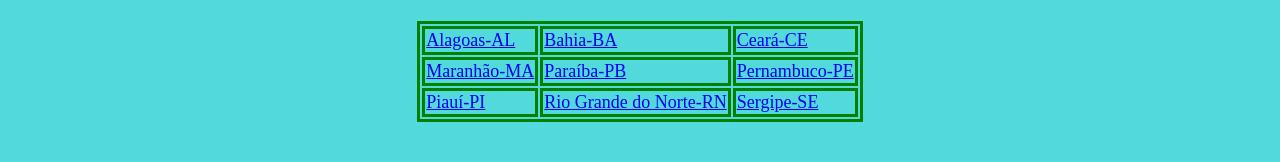
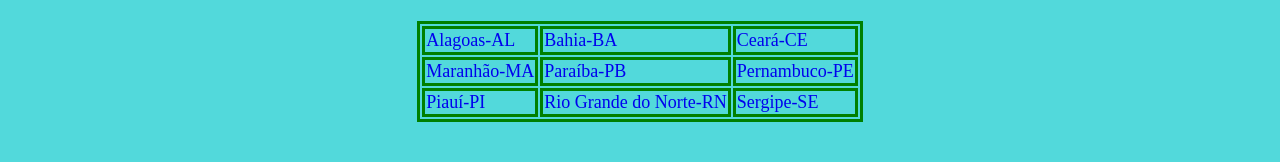
Before and after one commit to nborges-web/prova_css, a plain HTML site: page simbolos.html in a window 1280 px wide. Shown: the part 220-382 px from the top of the page. Drawn offline with Linux system fonts and the light colour scheme.

Commit message:
Update simbolos.html

```diff
--- a/simbolos.html
+++ b/simbolos.html
@@ -17,35 +17,35 @@
         <table class="estados">
             <tr class="estados">
                 <td class="estados">
-                    <a href="https://www.ibge.gov.br/cidades-e-estados/al.html">Alagoas-AL</a>
+                    <a class="link-estados" href="https://www.ibge.gov.br/cidades-e-estados/al.html">Alagoas-AL</a>
                 </td>
                 <td class="estados">
-                    <a href="https://www.ibge.gov.br/cidades-e-estados/ba.html">Bahia-BA</a>
+                    <a class="link-estados" href="https://www.ibge.gov.br/cidades-e-estados/ba.html">Bahia-BA</a>
                 </td>
                 <td class="estados">
-                    <a href="https://www.ibge.gov.br/cidades-e-estados/ce.html">Ceará-CE</a>
+                    <a class="link-estados" href="https://www.ibge.gov.br/cidades-e-estados/ce.html">Ceará-CE</a>
                 </td>
             </tr class="estados">
             <tr>
                 <td class="estados">
-                    <a href="https://www.ibge.gov.br/cidades-e-estados/ma.html">Maranhão-MA</a>
+                    <a class="link-estados" href="https://www.ibge.gov.br/cidades-e-estados/ma.html">Maranhão-MA</a>
                 </td>
                 <td class="estados">
-                    <a href="https://www.ibge.gov.br/cidades-e-estados/pb.html">Paraíba-PB</a>
+                    <a class="link-estados" href="https://www.ibge.gov.br/cidades-e-estados/pb.html">Paraíba-PB</a>
                 </td>
                 <td class="estados">
-                    <a href="https://www.ibge.gov.br/cidades-e-estados/pe.html#:~:text=Pernambuco%20%7C%20Cidades%20e%20Estados%20%7C%20IBGE">Pernambuco-PE</a>
+                    <a class="link-estados" href="https://www.ibge.gov.br/cidades-e-estados/pe.html#:~:text=Pernambuco%20%7C%20Cidades%20e%20Estados%20%7C%20IBGE">Pernambuco-PE</a>
                 </td>
             </tr>
             <tr class="estados">
                 <td class="estados">
-                    <a href="https://www.ibge.gov.br/cidades-e-estados/pi.html">Piauí-PI</a>
+                    <a class="link-estados" href="https://www.ibge.gov.br/cidades-e-estados/pi.html">Piauí-PI</a>
                 </td>
                 <td class="estados">
-                    <a href="https://www.ibge.gov.br/cidades-e-estados/rn.html">Rio Grande do Norte-RN</a>
+                    <a class="link-estados" href="https://www.ibge.gov.br/cidades-e-estados/rn.html">Rio Grande do Norte-RN</a>
                 </td>
                 <td class="estados">
-                    <a href="https://www.ibge.gov.br/cidades-e-estados/se.html">Sergipe-SE</a>
+                    <a class="link-estados" href="https://www.ibge.gov.br/cidades-e-estados/se.html">Sergipe-SE</a>
                 </td>
             </tr>
 
```
